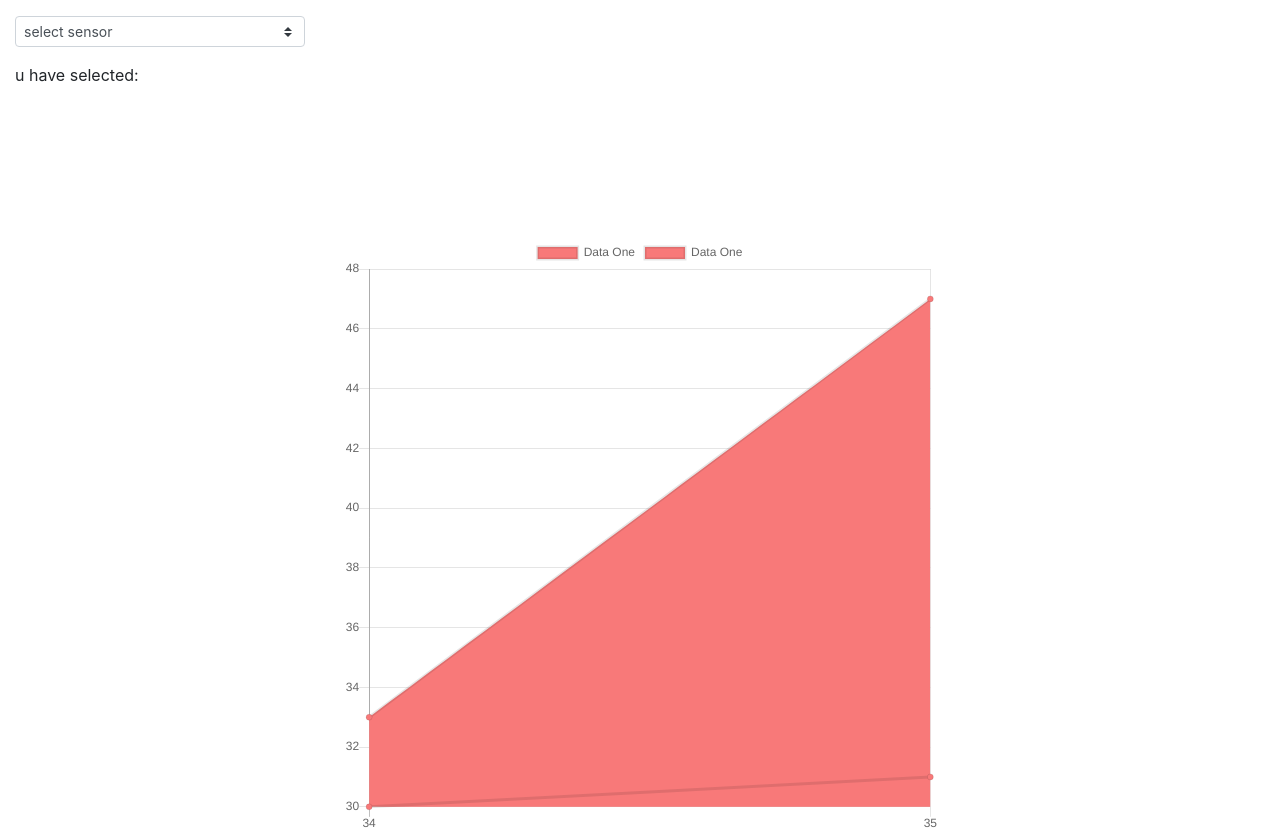
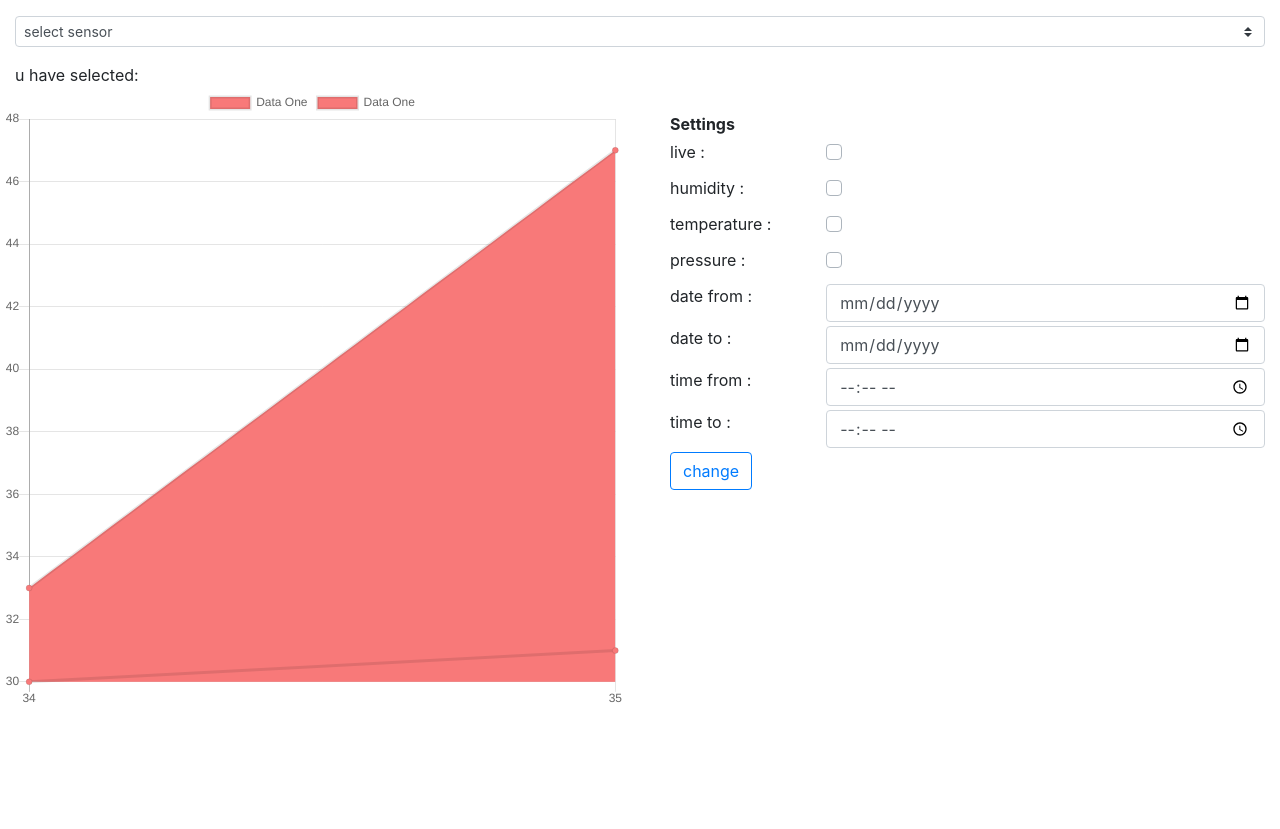
Before and after one commit to JonathanGOB/api-bme, a Vue app in the folder __vue__/: page / in a window 1280 px wide. Shown: the top 829 px of the page. After the commit the page ends 800 px from the top, so only its background shows below. Built offline with nearby package versions, Linux system fonts and the light colour scheme; no server answers.

Commit message:
only have to pass data

```diff
--- a/__vue__/src/components/DropDownMenu.vue
+++ b/__vue__/src/components/DropDownMenu.vue
@@ -1,6 +1,6 @@
 <template>
     <div>
-        <b-col sm="3">
+        <b-col>
         <b-form-select @change="sendSelected(selected)" v-model="selected" :options="options" size="sm" class="mt-3"></b-form-select>
         <div class="mt-3">u have selected: <strong>{{ selected }}</strong></div>
         </b-col>
--- a/__vue__/src/components/Graph.vue
+++ b/__vue__/src/components/Graph.vue
@@ -1,8 +1,7 @@
 <template>
     <div>
-        <div class="small">
+        <div>
             <line-chart :chart-data="datacollection"></line-chart>
-            <button @click="fillData()">Randomize</button>
         </div>
     </div>
 </template>
@@ -50,8 +49,4 @@
 </script>
 
 <style>
-    .small {
-        max-width: 600px;
-        margin:  150px auto;
-    }
 </style>
--- a/__vue__/src/components/GraphMenu.vue
+++ b/__vue__/src/components/GraphMenu.vue
@@ -1,7 +1,9 @@
 <template>
     <div>
-        <Graph md="1" ref="graph1"/>
-        <Settings sm = "2" @inputs="sendToGraph"></Settings>
+        <div class="row" >
+        <Graph class="col-sm" ref="graph1"/>
+        <Settings class="col-sm" @inputs="sendToGraph"></Settings>
+        </div>
     </div>
 </template>
 
--- a/__vue__/src/components/LineChart.js
+++ b/__vue__/src/components/LineChart.js
@@ -8,6 +8,12 @@ export default {
     mounted () {
         // this.chartData is created in the mixin.
         // If you want to pass options please create a local options object
-        this.renderChart(this.chartData, this.options)
+        try {
+            this.renderChart(this.chartData, this.options)
+        }
+        catch (e) {
+            // eslint-disable-next-line no-console
+            console.log("no data")
+        }
     }
 }
--- a/__vue__/src/components/Settings.vue
+++ b/__vue__/src/components/Settings.vue
@@ -1,5 +1,10 @@
 <template>
     <div>
+        <b-col style="margin-top: 25px">
+            <strong>
+                Settings
+            </strong>
+        </b-col>
         <b-container fluid>
             <b-row class="my-1" v-for="input in inputs" :key="input.key">
                 <b-col sm="3">
```
